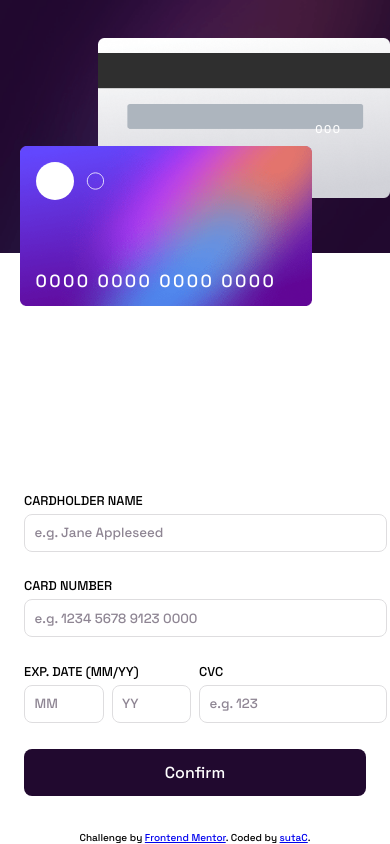
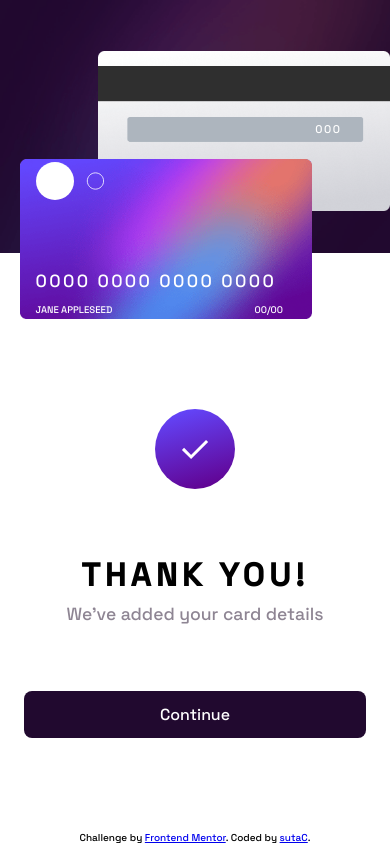
Before and after one commit to sutaC/Interactive-card-details-form, a SvelteKit app: page / in a window 390 px wide. Built offline with nearby package versions, Linux system fonts and the light colour scheme.

Commit message:
Mobile design

```diff
--- a/src/routes/(components)/cardDetails.svelte
+++ b/src/routes/(components)/cardDetails.svelte
@@ -45,6 +45,8 @@
 		background: url('$lib/images/bg-card-back.png');
 		background-size: contain;
 		background-repeat: no-repeat;
+		background-position: center;
+
 		position: relative;
 	}
 
@@ -67,6 +69,7 @@
 		background-repeat: no-repeat;
 		padding: 1rem;
 		box-sizing: border-box;
+		background-position: center;
 
 		display: flex;
 		justify-content: space-between;
@@ -79,6 +82,7 @@
 		background: url('$lib/images/card-logo.svg');
 		background-size: contain;
 		background-repeat: no-repeat;
+
 		width: 100%;
 		height: 25%;
 	}
--- a/src/routes/(components)/cardDetailsForm.svelte
+++ b/src/routes/(components)/cardDetailsForm.svelte
@@ -1,3 +1,7 @@
+<script>
+	import MyButton from './myButton.svelte';
+</script>
+
 <form>
 	<div>
 		<label for="name">Cardholder Name</label>
@@ -23,12 +27,11 @@
 		</div>
 	</div>
 
-	<button>Confirm</button>
+	<MyButton>Confirm</MyButton>
 </form>
 
 <style>
-	input,
-	button {
+	input {
 		font-family: 'Space Grotesk', sans-serif;
 	}
 
@@ -67,14 +70,4 @@
 	::placeholder {
 		color: var(--clr-Dark-grayish-violet);
 	}
-
-	button {
-		background-color: var(--clr-Very-dark-violet);
-		border: none;
-		color: var(--clr-White);
-		padding: 0.8rem;
-		font-size: 1rem;
-		border-radius: 0.5rem;
-		margin: 0;
-	}
 </style>
--- /dev/null
+++ b/src/routes/(components)/formSuccess.svelte
@@ -0,0 +1,54 @@
+<script>
+	import MyButton from './myButton.svelte';
+</script>
+
+<section>
+	<div class="icon-complete" />
+
+	<div>
+		<h1>Thank you!</h1>
+		<p>We've added your card details</p>
+	</div>
+
+	<MyButton>Continue</MyButton>
+</section>
+
+<style>
+	section {
+		height: 90%;
+		width: 100%;
+		display: flex;
+		justify-content: space-evenly;
+		align-items: center;
+		flex-direction: column;
+		text-align: center;
+	}
+
+	section > * {
+		width: 100%;
+	}
+
+	.icon-complete {
+		background: url('$lib/images/icon-complete.svg');
+		background-size: contain;
+		background-repeat: no-repeat;
+		background-position: center;
+
+		--size: 5rem;
+		height: var(--size);
+		width: var(--size);
+	}
+
+	h1 {
+		text-transform: uppercase;
+		font-size: 2rem;
+		letter-spacing: 0.3rem;
+		margin: 0.5rem 0;
+	}
+
+	p {
+		color: var(--clr-Dark-grayish-violet);
+		font-size: 1.1rem;
+		margin: 0.5rem 0;
+	}
+</style>
--- /dev/null
+++ b/src/routes/(components)/myButton.svelte
@@ -0,0 +1,15 @@
+<button on:click><slot /></button>
+
+<style>
+	button {
+		background-color: var(--clr-Very-dark-violet);
+		border: none;
+		color: var(--clr-White);
+		padding: 0.8rem;
+		font-size: 1rem;
+		border-radius: 0.5rem;
+		margin: 0;
+		width: 100%;
+		font-family: 'Space Grotesk', sans-serif;
+	}
+</style>
--- a/src/routes/+page.svelte
+++ b/src/routes/+page.svelte
@@ -1,6 +1,7 @@
 <script>
 	import CardDetailsForm from './(components)/cardDetailsForm.svelte';
 	import CardDetails from './(components)/cardDetails.svelte';
+	import FormSuccess from './(components)/formSuccess.svelte';
 </script>
 
 <aside>
@@ -13,10 +14,10 @@
 </aside>
 
 <main>
-	{#if true}
+	{#if false}
 		<CardDetailsForm />
 	{:else}
-		Thank you! We've added your card details Continue
+		<FormSuccess />
 	{/if}
 </main>
 
```
